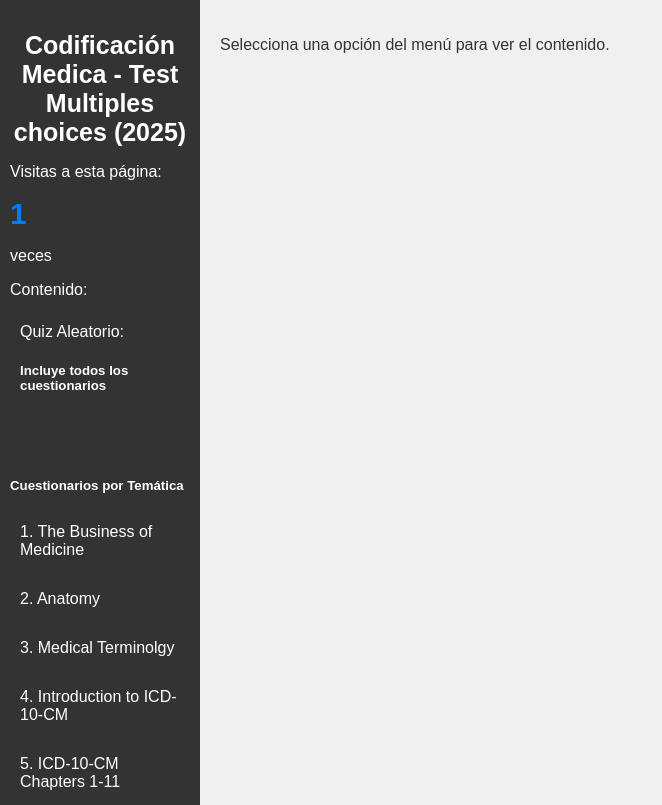
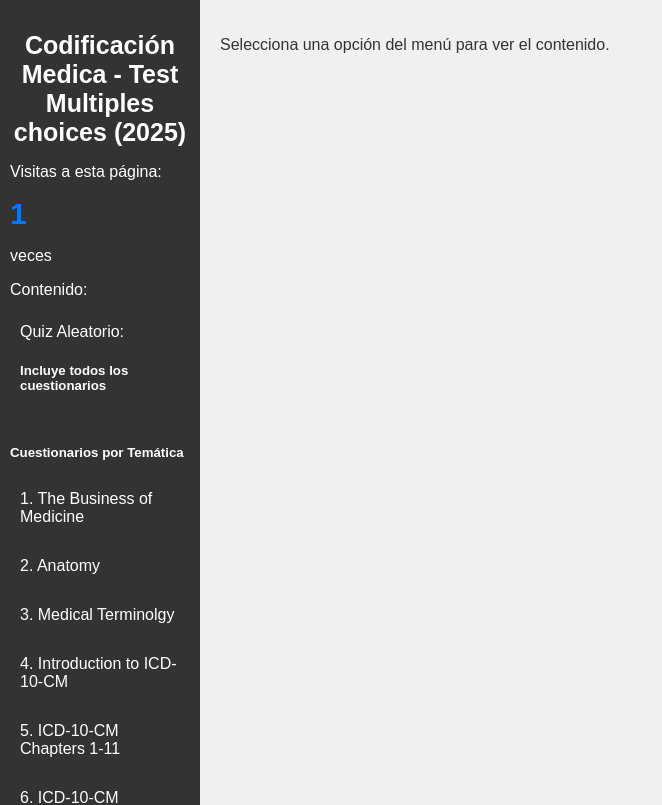
Before and after one commit to vvgviera/multi-cho2, a plain HTML site: page index.html in a window 1280 px wide. Shown: the top 805 px of the page, without its empty margins (0-662 px from the left). Drawn offline with Linux system fonts and the light colour scheme.

Commit message:
Update index.html

```diff
--- a/index.html
+++ b/index.html
@@ -59,7 +59,7 @@ body {
         <p>veces</p>
      <p>Contenido:</p>
     <ul>
-      <li onclick="cambiarContenido('pagina22.html')">Quiz Aleatorio: <h5>Incluye todos los cuestionarios</h5> </li> <br>
+      <li onclick="cambiarContenido('pagina22.html')">Quiz Aleatorio: <h5>Incluye todos los cuestionarios</h5> </li>
 	<h5>Cuestionarios por Temática</h5>
       <li onclick="cambiarContenido('pagina1.html')">1. The Business of Medicine</li>
       <li onclick="cambiarContenido('pagina2.html')">2. Anatomy</li>
```
